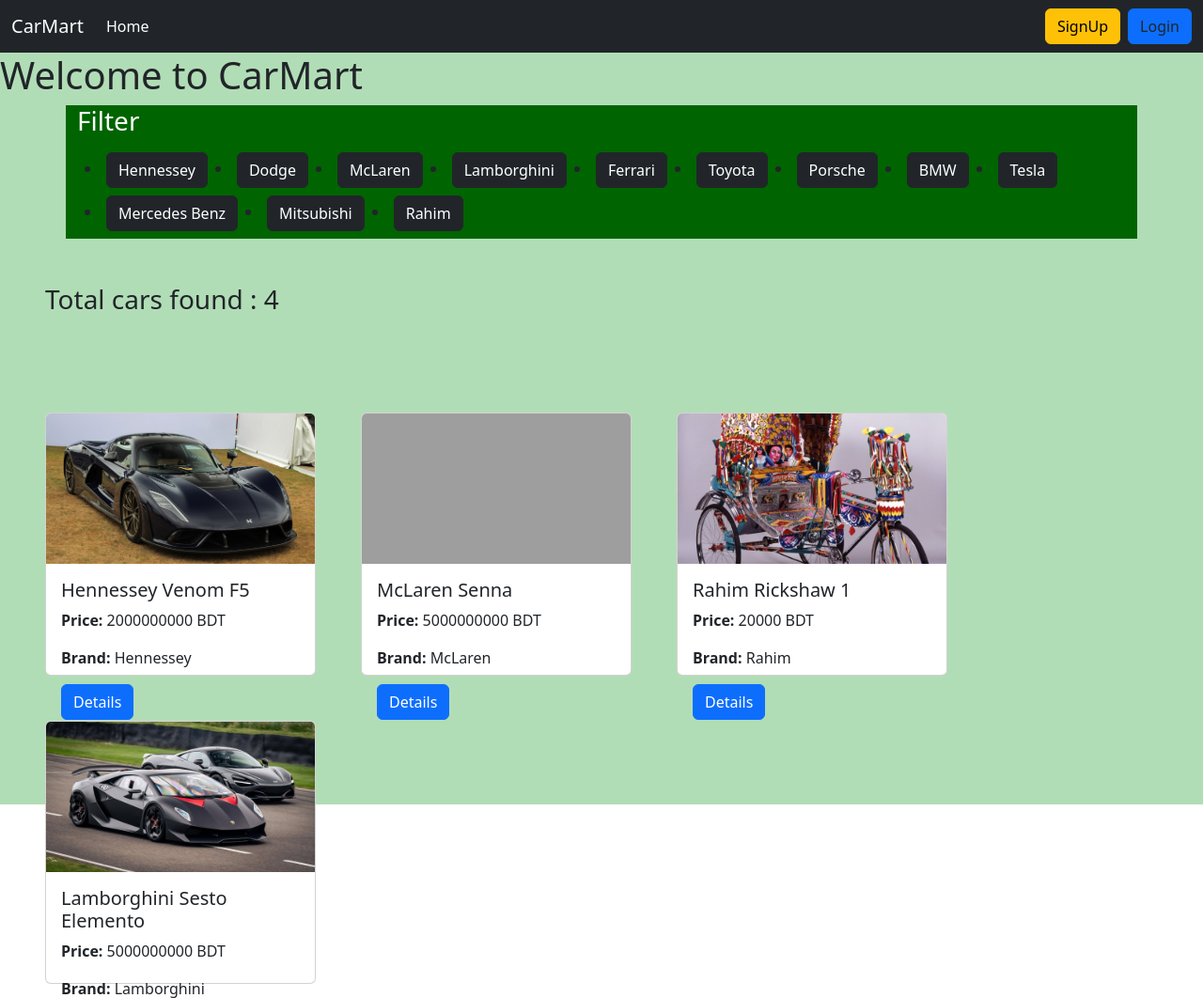
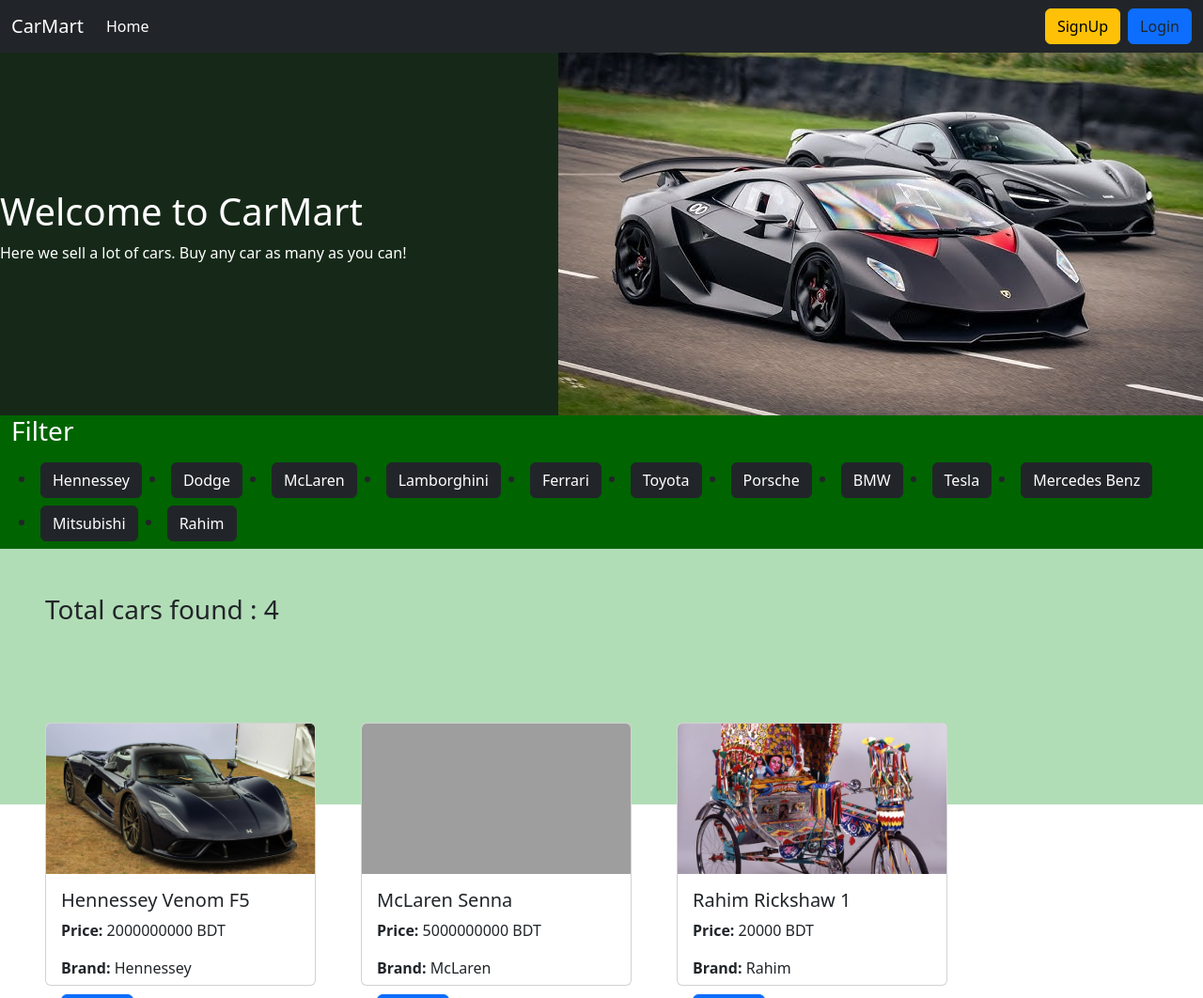
Before and after one commit to Prio96/Django-Mid-Term, a Django app: page / in a window 1280 px wide. Shown: the top 1062 px of the page at 94% size. Run offline with Django 5.2, Linux system fonts and the light colour scheme; data comes from the database, SQL or seed files in the repository; both versions use the stored data as it was after the commit; grey boxes are pictures that could not be loaded.

Commit message:
Finished the project

```diff
--- a/Car_Sales_Website/Car/views.py
+++ b/Car_Sales_Website/Car/views.py
@@ -1,11 +1,8 @@
-from django.shortcuts import render,redirect
+from django.shortcuts import redirect
 from django.views.generic import DetailView
 from .models import CarModel,PurchaseModel
 from .forms import CommentForm
-from django.utils.decorators import method_decorator
 from django.contrib.auth.decorators import login_required
-# Create your views here.
-# @method_decorator(login_required,name='dispatch')
 class CarDetail(DetailView):
     model=CarModel
     pk_url_kwarg='id'
--- a/Car_Sales_Website/User/urls.py
+++ b/Car_Sales_Website/User/urls.py
@@ -4,7 +4,7 @@
 urlpatterns = [
     path('register/',views.Register,name="Register"),
     path('login/',views.Login.as_view(),name="Login"),
-    path('logout/',LogoutView.as_view(),name="Logout"),
+    path('logout/',LogoutView.as_view(http_method_names=['get','post']),name="Logout"),
     path('profile/',views.ViewProfile,name="Profile"),
     path('profile/edit_profile/',views.EditProfile,name="EditProfile"),
 ]
--- a/Car_Sales_Website/templates/home.html
+++ b/Car_Sales_Website/templates/home.html
@@ -1,7 +1,16 @@
 {% extends 'base.html' %}
+{% load static %}
 {% block content %}
-<h1>Welcome to CarMart</h1>
-<div class="container" style="background-color: darkgreen;">
+<div class="d-flex justify-content-between" style="background-color: #162918">
+    <div class="w-50 m-auto text-white">
+        <h1>Welcome to CarMart</h1>
+        <p>Here we sell a lot of cars. Buy any car as many as you can!</p>
+    </div>
+    <div>
+        <img src="{% static 'intro.jpg' %}">
+    </div>
+</div>
+<div class="container-fluid" style="background-color: darkgreen;">
     <h3 class="text-white">Filter</h3>
     <div class="d-flex flex-wrap p-2 gap-2">
         {% for brand in brands %}
```
Also changed, not shown: Car_Sales_Website/Car/templates/car_detail.html (+4 -8 lines), Car_Sales_Website/User/templates/profile.html (+9 -4 lines), Car_Sales_Website/Car/media/uploads/hq720.jpg (added), Car_Sales_Website/db.sqlite3, Car_Sales_Website/static/intro.jpg (added).
